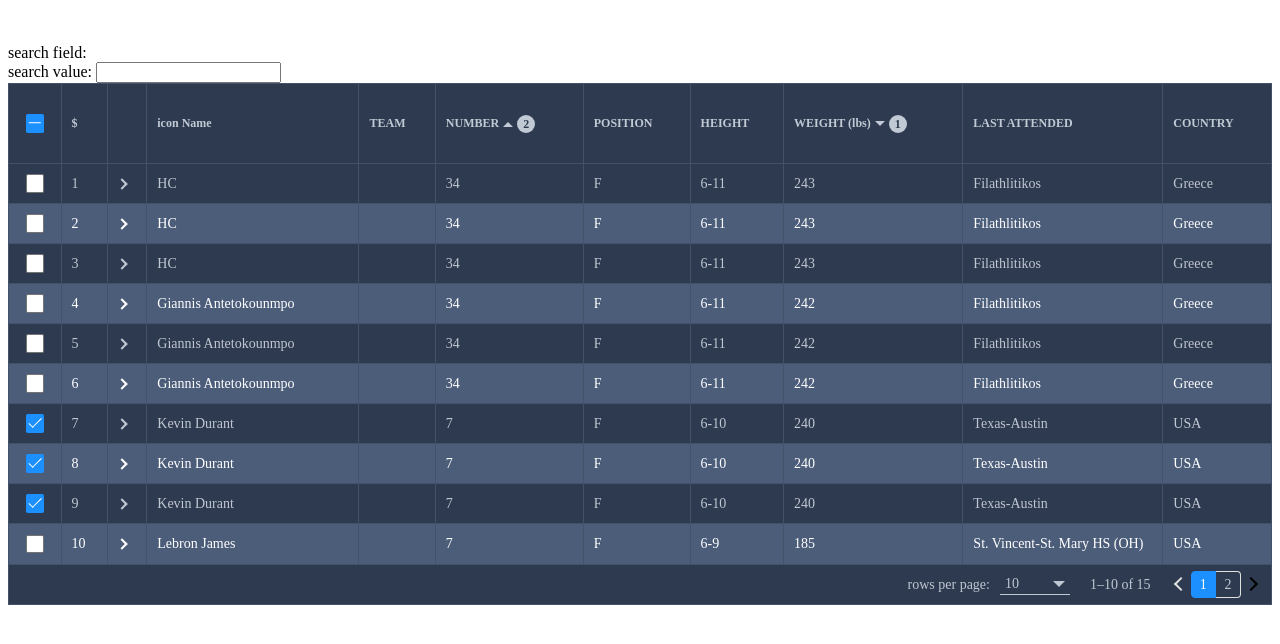
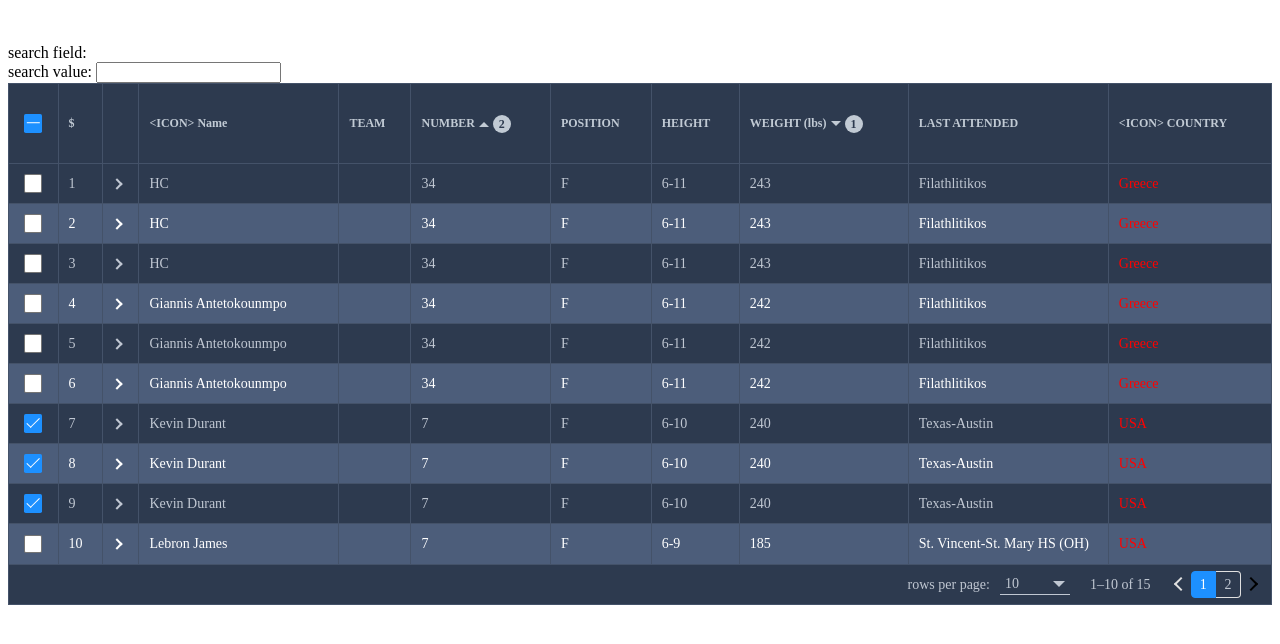
Before and after one commit to HC200ok/vue3-easy-data-table, a Vue app: page / in a window 1280 px wide. Shown: the top 644 px of the page. Built offline with nearby package versions, Linux system fonts and the light colour scheme.

Commit message:
feature(filtering): add support for slots renders in filtering proccess;
Additionally add createRegExpSafelly utility function, which replaces special symbols in patterns;
Additionally modify comparison function of FilterOption, add cretireRegExp arg for better filtering;

```diff
--- a/src/hooks/useTotalItems.ts
+++ b/src/hooks/useTotalItems.ts
@@ -3,7 +3,7 @@
 } from 'vue';
 import type { Item, FilterOption } from '../types/main';
 import type { ClientSortOptions, EmitsEventName } from '../types/internal';
-import { getItemValue } from '../utils';
+import { getItemValue, createRegExpSafelly } from '../utils';
 
 export default function useTotalItems(
   clientSortOptions: Ref<ClientSortOptions | null>,
@@ -41,7 +41,7 @@
     ( searchValue ) => {
       // searching feature is not available in server-side mode
       if (!isServerSideMode.value && searchValue !== '') {
-        const regex = new RegExp(searchValue, 'i');
+        const regex = createRegExpSafelly(searchValue, 'i');
         itemsSearching.value = items.value.filter((item) => regex.test(generateSearchingTarget(item)));
         return
       }
@@ -51,16 +51,22 @@
   )
 
   // items filtering
-  const itemsFiltering = computed((): Item[] => {
-    let itemsFiltered = [...itemsSearching.value];
-    if (filterOptions.value) {
-      filterOptions.value.forEach((option: FilterOption) => {
+  const itemsFiltering = ref<Item[]>([])
+  watch(
+    () => [itemsSearching.value, filterOptions.value] as [Item[], FilterOption[]],
+    ( [itemsSearching, filterOptions] ) => {
+      let itemsFiltered = [...itemsSearching];
+      if (filterOptions) {
+        filterOptions.forEach((option: FilterOption) => {
           itemsFiltered = itemsFiltered.filter((item) => {
             const { field, comparison, criteria } = option;
+            const itemValue = getItemFieldValue(field as string, item);
+
             if (typeof comparison === 'function') {
-            return comparison(getItemValue(field, item), criteria as string);
+              const creteriaRegExp = createRegExpSafelly(criteria as string, 'i')
+              return comparison(itemValue, criteria, creteriaRegExp);
             }
-          const itemValue = getItemValue(field, item);
+
             switch (comparison) {
               case '=':
                 return itemValue === criteria;
@@ -75,18 +81,21 @@
               case '>=':
                 return itemValue >= criteria;
               case 'between':
-              return itemValue >= Math.min(...criteria) && itemValue <= Math.max(...criteria);
+                return itemValue >= Math.min(...criteria) && +itemValue <= Math.max(...criteria);
               case 'in':
-              return criteria.includes(itemValue);
+                return (criteria as any).includes(itemValue );
               default:
                 return itemValue === criteria;
             }
           });
         });
-      return itemsFiltered;
+        itemsFiltering.value = itemsFiltered;
+        return
       }
-    return itemsSearching.value;
-  });
+       itemsFiltering.value = itemsSearching;
+    },
+    { immediate: true }
+  )
 
   watch(itemsFiltering, (newVal) => {
     if (filterOptions.value) {
--- a/src/modes/Client.vue
+++ b/src/modes/Client.vue
@@ -37,6 +37,7 @@
       @update-filter="updateFilter"
       multi-sort
       body-text-direction="left"
+      :filter-options="filterOptions"
       header-text-direction="left"
       click-event-type="double"
       @select-row="showItem"
@@ -76,7 +77,7 @@
             class="filter-icon"
             @click.stop="showNameFilter=!showNameFilter"
           >
-            icon
+            &lt;ICON>
           </span>
           {{ header.text }}
           <div
@@ -84,6 +85,24 @@
             class="filter-menu filter-age-menu"
           >
             <input v-model="nameCriteria">
+          </div>
+        </div>
+      </template>
+
+      <template #header-country="header">
+        <div class="filter-column">
+          <span
+            class="filter-icon"
+            @click.stop="showCountryFilter=!showCountryFilter"
+          >
+            &lt;ICON>
+          </span>
+          {{ header.text }}
+          <div
+            v-if="showCountryFilter"
+            class="filter-menu filter-age-menu"
+          >
+            <input v-model="countryCriteria">
           </div>
         </div>
       </template>
@@ -111,7 +130,11 @@
       </template> -->
 
       <template #item-country="item">
-        {{ countries.find( country => country.id === item.country )?.name ?? null }}
+        <span style="color: red">
+          <div>
+            {{ countries.find( country => country.id === item.country )?.name ?? null }}
+          </div>
+        </span>
       </template>
     </DataTable>
   </div>
@@ -218,7 +241,7 @@
 };
 
 const updateSort = (sortOption: UpdateSortArgument) => {
-  // console.log(sortOption);
+  console.log(sortOption);
 };
 // filtering
 
@@ -228,17 +251,26 @@
 
 const showNameFilter = ref(false);
 const nameCriteria = ref('');
+const showCountryFilter = ref(false)
+const countryCriteria = ref('')
 
-// const filterOptions = computed((): FilterOption[] => {
-//   const filterOptionsArray: FilterOption[] = [];
-//   filterOptionsArray.push({
-//     field: 'name',
-//     criteria: nameCriteria.value,
-//     comparison: (value, criteria): boolean => (value != null && criteria != null &&
-//       typeof value === 'string' && value.includes(`${criteria}`)),
-//   });
-//   return filterOptionsArray;
-// });
+const filterOptions = computed((): FilterOption[] => {
+  const filterOptionsArray: FilterOption[] = [];
+  filterOptionsArray.push({
+    field: 'name',
+    criteria: nameCriteria.value,
+    comparison: (value, criteria, criteriaRegExp): boolean => (value != null && criteria != null &&
+      typeof value === 'string' && criteriaRegExp.test(value)),
+  });
+  filterOptionsArray.push({
+    field: 'country',
+    criteria: countryCriteria.value,
+    comparison: (value, criteria, criteriaRegExp ): boolean => {
+      return typeof value === 'string' && criteriaRegExp.test(value)
+    }
+  });
+  return filterOptionsArray;
+});
 
 const bodyRowClassNameFunction: BodyRowClassNameFunction = (item: Item, index: number): string => (index === 0 ? 'first-row test-row' : '');
 const bodyExpandRowClassNameFunction: BodyRowClassNameFunction = (item: Item, index: number): string => 'expand-row';
--- a/src/types/main.d.ts
+++ b/src/types/main.d.ts
@@ -22,7 +22,7 @@
   criteria: number[] | string[]
 }| {
   field: string
-  comparison: (value: any, criteria: string) => boolean
+  comparison: (value: any, criteria: string, criteriaRegExp: RegExp ) => boolean
   criteria: string
 }
 
--- a/src/utils.ts
+++ b/src/utils.ts
@@ -5,6 +5,10 @@
   type Slot,
 } from 'vue';
 import type { Item } from './types/main';
+
+export const createRegExpSafelly = ( regExpPattern: string, flags?: string ) => new RegExp(
+  regExpPattern.replace(/[.*+?^${}()|[\]\\]/g, '\\$&'),
+  flags)
 
 export function getItemValue(column: string, item: Item) {
   if (column.includes('.')) {
@@ -57,14 +61,27 @@
       let renderedText = '';
       for (let i = 0; i < vnodes.length; i += 1) {
         const vnode = vnodes[i];
-        (vnode as any).appContext = currentInstance.appContext;
-        render(vnode, $tmpDiv);
-        renderedText += $tmpDiv.innerText;
+         renderedText += (() => {
+          try {
+            if(vnode.type.toString() === Symbol('Text').toString()) {
+              return vnode.children
+            } else {
+              ;(vnode as any).appContext = currentInstance.appContext;
+              render(vnode, $tmpDiv);
+              return vnode.el?.innerText
+            }
+          } catch(err) {
+            return ''
+          }
+        })()
+
       }
 
       return renderedText;
     };
   };
+
+
 
   const slotsNames = Object.keys(slots);
   for (let i = 0; i < slotsNames.length; i += 1) {
```
Lines whose indentation alone changed are shown as unchanged.
